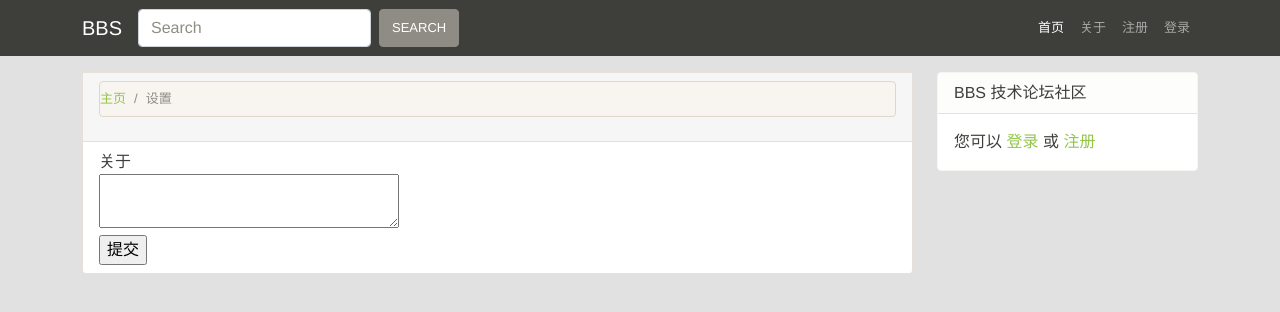
After one commit to wtraceback/BBS, a Flask app: page /admin/settings in a window 1280 px wide. The commit adds this page. Shown: the top 312 px of the page. Run offline with Flask 2, Linux system fonts and the light colour scheme; some libraries are stand-ins or nearby versions.

Commit message:
网站简介功能

```diff
--- a/app.py
+++ b/app.py
@@ -18,6 +18,8 @@ from routes.reply import reply as reply_bp
 app.register_blueprint(reply_bp, url_prefix='/reply')
 from routes.board import board as board_bp
 app.register_blueprint(board_bp, url_prefix='/board')
+from routes.admin import admin as admin_bp
+app.register_blueprint(admin_bp, url_prefix='/admin')
 
 
 if __name__ == '__main__':
--- /dev/null
+++ b/routes/admin.py
@@ -0,0 +1,28 @@
+from flask import (
+    Blueprint,
+    request,
+    redirect,
+    url_for,
+    render_template,
+)
+
+from models.about import About
+
+
+admin = Blueprint('admin', __name__)
+
+
+@admin.route('/settings', methods=['GET', 'POST'])
+def settings():
+    if request.method == 'POST':
+        form = request.form
+        a = About.get(1)
+        if a is None:
+            a = About.new(form)
+        else:
+            a.content = form.get('content', '')
+            a.save()
+
+        return redirect(url_for('topic.about'))
+
+    return render_template('admin/settings.html')
--- a/static/css/bbs.css
+++ b/static/css/bbs.css
@@ -155,3 +155,9 @@ a.topic_title {
     -o-border-radius: 3px;
     font-size: 12px;
 }
+
+.breadcrumb.about {
+    border: none;
+    background-color: #F6F6F6;
+    margin: 0;
+}
--- /dev/null
+++ b/templates/admin/settings.html
@@ -0,0 +1,33 @@
+{% extends "bbs_base.html" %}
+
+{% block title %}
+网站简介的设置
+{% endblock %}
+
+{% block main_content %}
+    <div class="topic-panel">
+        <div class="header">
+            <ol class="breadcrumb bbs_about px-0">
+                <li class="breadcrumb-item"><a href="{{ url_for('topic.index') }}">主页</a></li>
+                <li class="breadcrumb-item active">设置</li>
+            </ol>
+        </div>
+
+        <div class="topic_content">
+            <div class="markdown-text">
+                <form class="form-horizontal" method="post" action="{{ url_for('admin.settings') }}">
+                    <div class="control-group">
+                        <label class="control-label">关于</label>
+                        <div class="controls">
+                            <textarea name="content" cols="30" rows="2"></textarea>
+                        </div>
+                    </div>
+
+                    <div class="form-actions">
+                        <input type="submit" class="span-primary" value="提交">
+                    </div>
+                </form>
+            </div>
+        </div>
+    </div>
+{% endblock %}
--- a/templates/bbs_base.html
+++ b/templates/bbs_base.html
@@ -27,13 +27,7 @@
                         </a>
                     </li>
                     <li class="nav-item">
-                        <a class="nav-link" href="#">新手入门</a>
-                    </li>
-                    <li class="nav-item">
-                        <a class="nav-link" href="#">API</a>
-                    </li>
-                    <li class="nav-item">
-                        <a class="nav-link" href="#">关于</a>
+                        <a class="nav-link" href="{{ url_for('topic.about') }}">关于</a>
                     </li>
                     <li class="nav-item">
                         <a class="nav-link" href="{{ url_for('auth.register') }}">注册</a>
--- a/templates/topic/index.html
+++ b/templates/topic/index.html
@@ -37,5 +37,6 @@ Topic
     {% if user.role == 1 %}
     <a href="{{ url_for('board.add') }}">添加新的板块</a>
     <a href="{{ url_for('board.manage') }}">管理板块</a>
+    <a href="{{ url_for('admin.settings') }}">管理网站简介</a>
     {% endif %}
 {% endblock %}
```
Also changed, not shown: models/about.py (added, +10 -0 lines), routes/topic.py (+7 -0 lines), templates/topic/about.html (added, +27 -0 lines).
